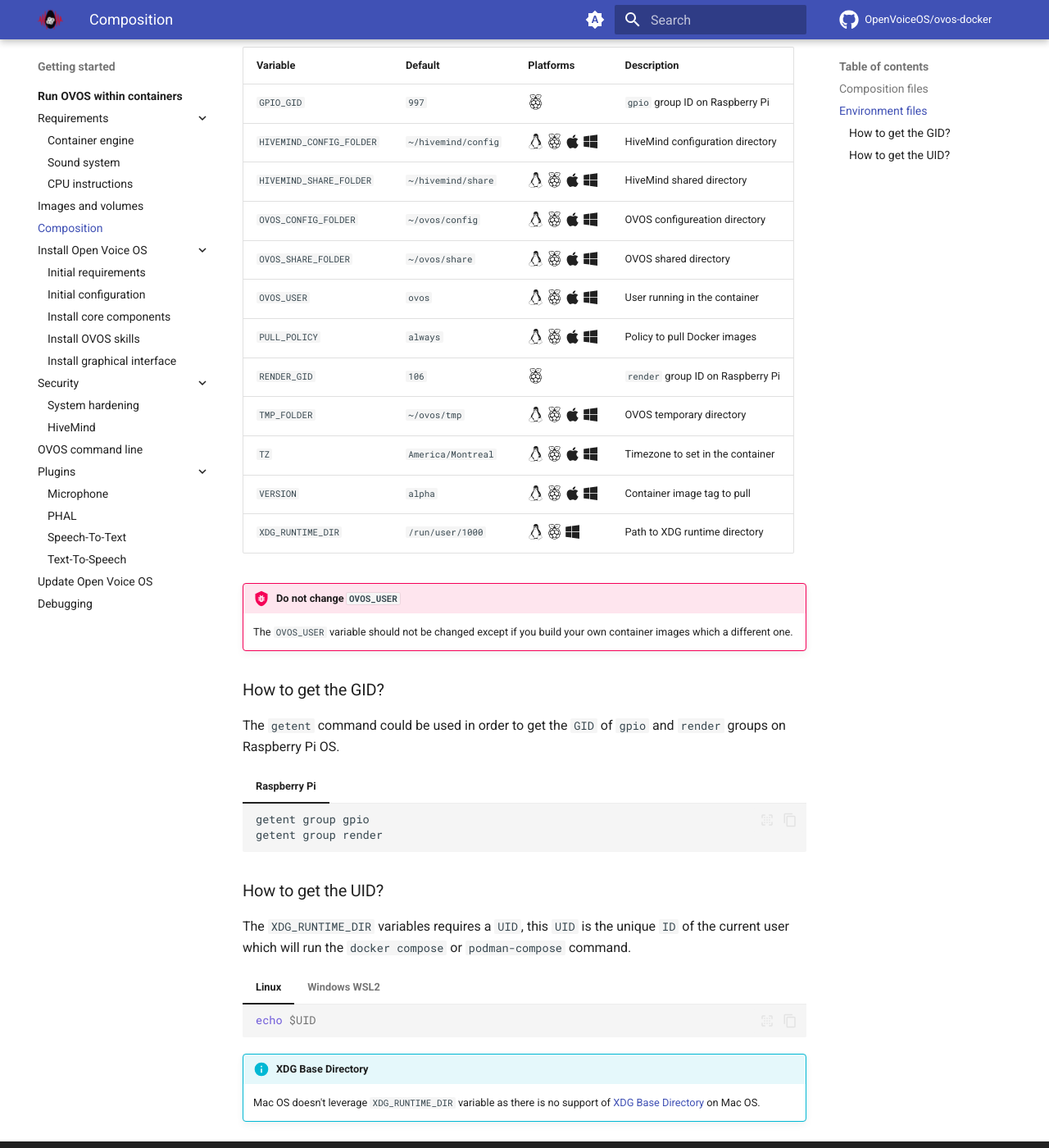
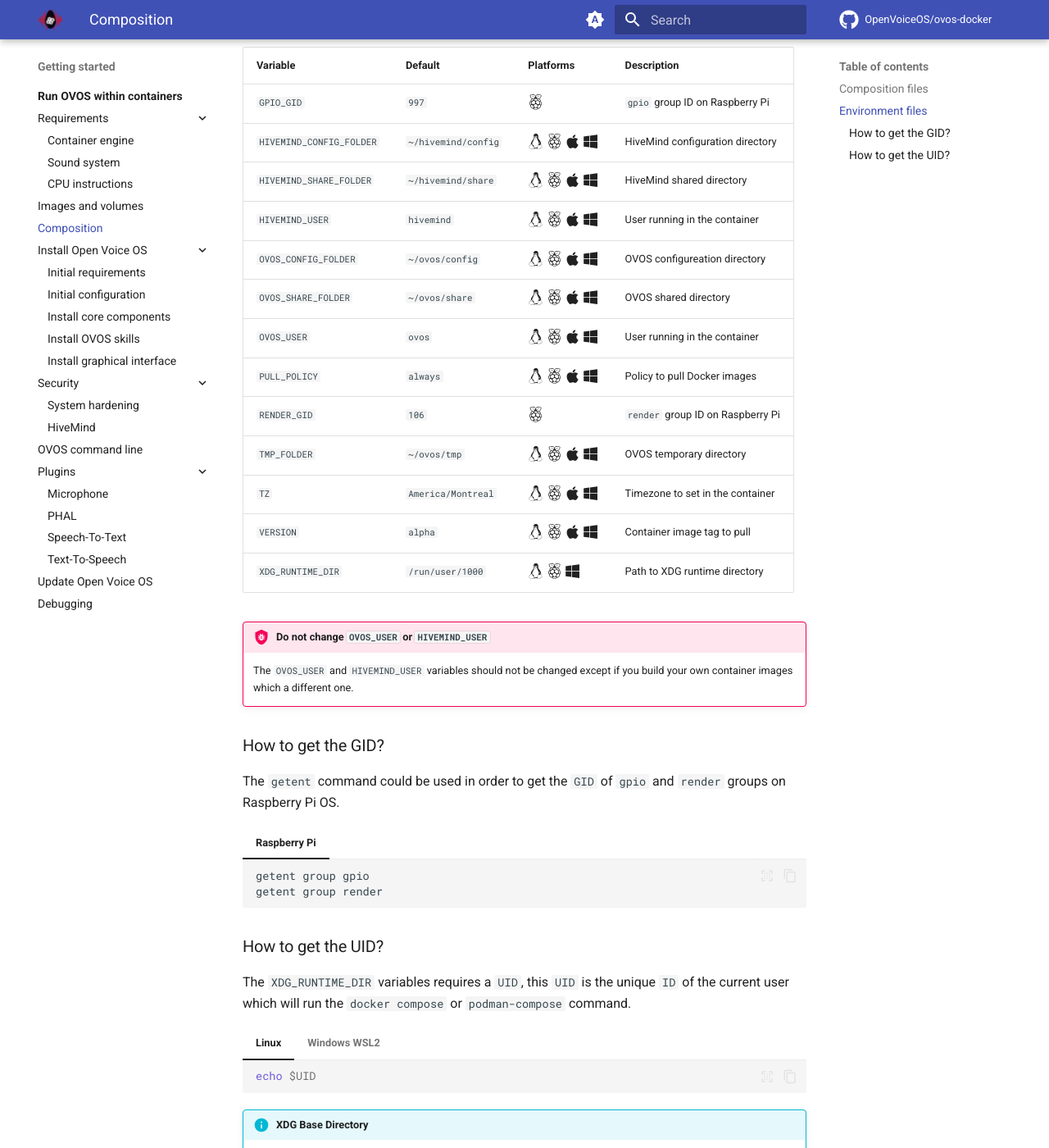
Before and after one commit to OpenVoiceOS/ovos-docker, an MkDocs documentation site: the page built from docs/getting-started/docker/composition.md, in a window 1280 px wide and 1400 px high, scrolled down 1288 px. Shown: the whole window at 82% size. Built offline with MkDocs 1.6.1 and Material for MkDocs 9.7.7, drawn with Linux system fonts in a browser that asks for light colours; plug-ins that fetch from the network failed and are left out; comment, search, counter and statistics services are not loaded.

Commit message:
[composition] Add HIVEMIND_USER

```diff
--- a/docs/getting-started/docker/composition.md
+++ b/docs/getting-started/docker/composition.md
@@ -33,6 +33,7 @@ Some variables might need to be tuned to match your setup such as the `TZ`, `XDG
 | `GPIO_GID`               | `997`               | :fontawesome-brands-raspberry-pi:{ .lg title="Raspberry Pi" }                                                                                                                                                           | `gpio` group ID on Raspberry Pi   |
 | `HIVEMIND_CONFIG_FOLDER` | `~/hivemind/config` | :fontawesome-brands-linux:{ .lg title="Linux" } :fontawesome-brands-raspberry-pi:{ .lg title="Raspberry Pi" } :fontawesome-brands-apple:{ .lg title="Mac OS" } :fontawesome-brands-windows:{ .lg title="Windows WSL2" } | HiveMind configuration directory  |
 | `HIVEMIND_SHARE_FOLDER`  | `~/hivemind/share`  | :fontawesome-brands-linux:{ .lg title="Linux" } :fontawesome-brands-raspberry-pi:{ .lg title="Raspberry Pi" } :fontawesome-brands-apple:{ .lg title="Mac OS" } :fontawesome-brands-windows:{ .lg title="Windows WSL2" } | HiveMind shared directory         |
+| `HIVEMIND_USER`          | `hivemind`          | :fontawesome-brands-linux:{ .lg title="Linux" } :fontawesome-brands-raspberry-pi:{ .lg title="Raspberry Pi" } :fontawesome-brands-apple:{ .lg title="Mac OS" } :fontawesome-brands-windows:{ .lg title="Windows WSL2" } | User running in the container     |
 | `OVOS_CONFIG_FOLDER`     | `~/ovos/config`     | :fontawesome-brands-linux:{ .lg title="Linux" } :fontawesome-brands-raspberry-pi:{ .lg title="Raspberry Pi" } :fontawesome-brands-apple:{ .lg title="Mac OS" } :fontawesome-brands-windows:{ .lg title="Windows WSL2" } | OVOS configureation directory     |
 | `OVOS_SHARE_FOLDER`      | `~/ovos/share`      | :fontawesome-brands-linux:{ .lg title="Linux" } :fontawesome-brands-raspberry-pi:{ .lg title="Raspberry Pi" } :fontawesome-brands-apple:{ .lg title="Mac OS" } :fontawesome-brands-windows:{ .lg title="Windows WSL2" } | OVOS shared directory             |
 | `OVOS_USER`              | `ovos`              | :fontawesome-brands-linux:{ .lg title="Linux" } :fontawesome-brands-raspberry-pi:{ .lg title="Raspberry Pi" } :fontawesome-brands-apple:{ .lg title="Mac OS" } :fontawesome-brands-windows:{ .lg title="Windows WSL2" } | User running in the container     |
@@ -43,9 +44,9 @@ Some variables might need to be tuned to match your setup such as the `TZ`, `XDG
 | `VERSION`                | `alpha`             | :fontawesome-brands-linux:{ .lg title="Linux" } :fontawesome-brands-raspberry-pi:{ .lg title="Raspberry Pi" } :fontawesome-brands-apple:{ .lg title="Mac OS" } :fontawesome-brands-windows:{ .lg title="Windows WSL2" } | Container image tag to pull       |
 | `XDG_RUNTIME_DIR`        | `/run/user/1000`    | :fontawesome-brands-linux:{ .lg title="Linux" } :fontawesome-brands-raspberry-pi:{ .lg title="Raspberry Pi" } :fontawesome-brands-windows:{ .lg title="Windows WSL2" }                                                  | Path to XDG runtime directory     |
 
-!!! bug "Do not change `OVOS_USER`"
+!!! bug "Do not change `OVOS_USER` or `HIVEMIND_USER`"
 
-    The `OVOS_USER` variable should not be changed except if you build your own container images which a different one.
+    The `OVOS_USER` and `HIVEMIND_USER` variables should not be changed except if you build your own container images which a different one.
 
 ### How to get the GID?
 
```
